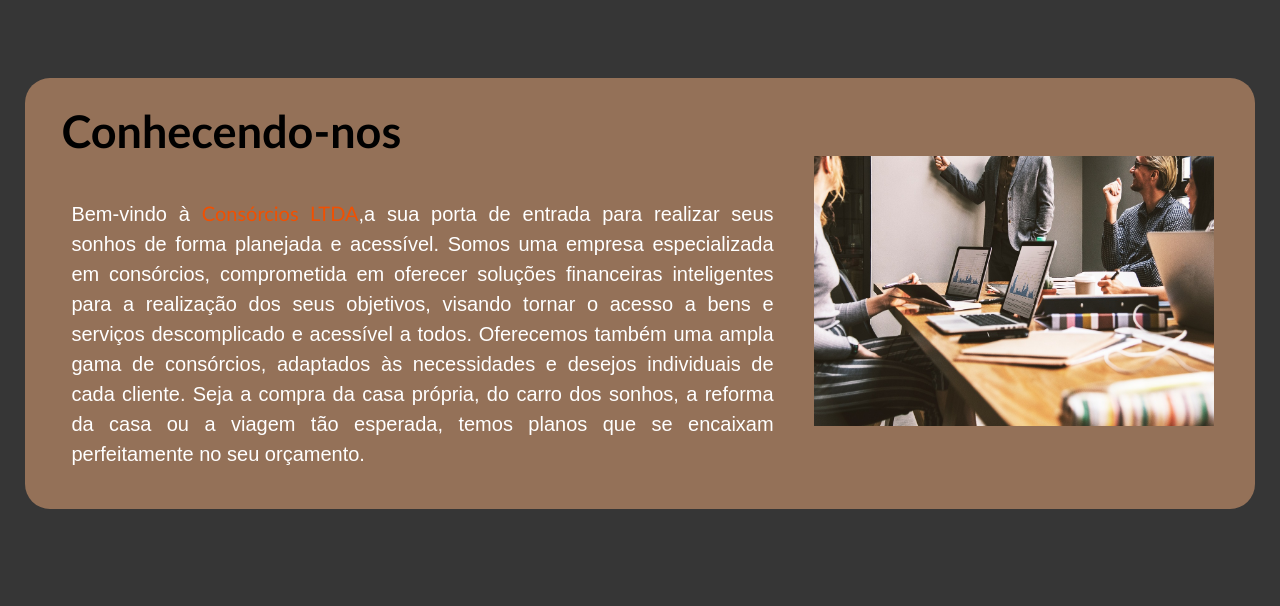
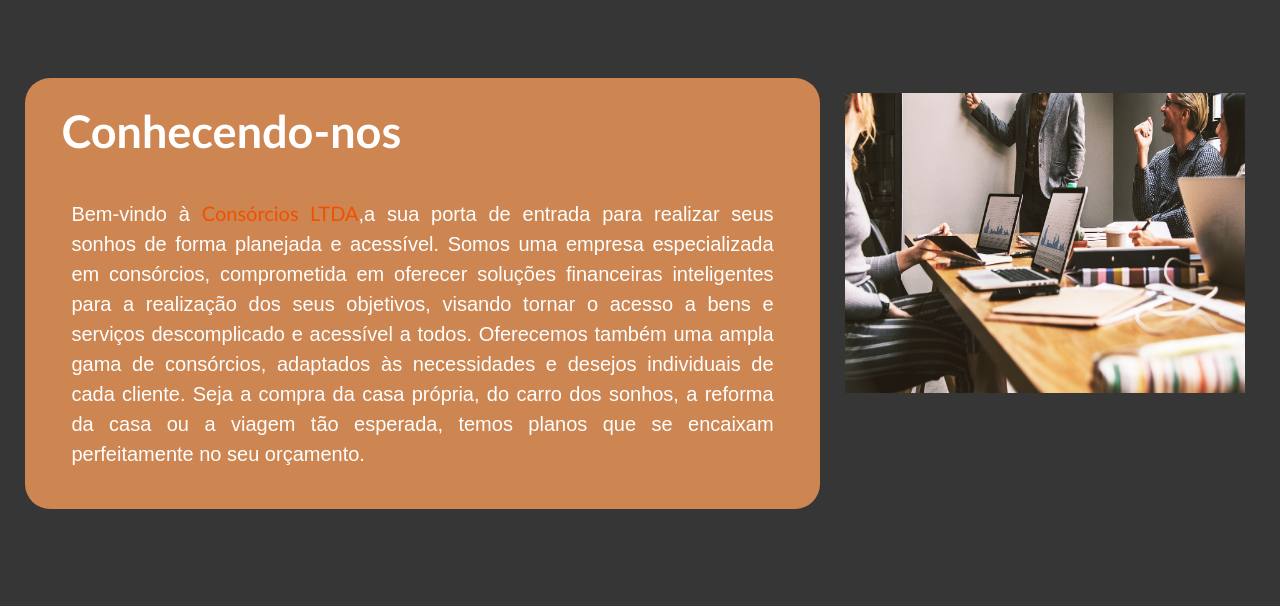
Before and after one commit to krol-rustns/website-project, a website: page index.html in a window 1280 px wide. Shown: the part 952-1558 px from the top of the page. Drawn offline with nearby package versions, Linux system fonts and the light colour scheme; no server answers.

Commit message:
last fixes

```diff
--- a/in.css
+++ b/in.css
@@ -189,8 +189,7 @@ ul {
   margin: 0px;
   margin-left: 30px;
   font-family: 'Trebuchet MS', 'Lucida Sans Unicode', 'Lucida Grande', 'Lucida Sans', Arial, sans-serif;
-  color: #000;
-
+  color: #ffffff;
 }
 
 .designH3 {
@@ -273,7 +272,7 @@ div.scrollmenu a:hover {
 }
 
 .blocos {
-  background:  rgb(148, 113, 88);
+  background:  rgb(205 133 82);
   color: #fff;
   width: 100%;
   margin-top: 80px;
@@ -283,6 +282,7 @@ div.scrollmenu a:hover {
   padding-left: 0.5%;
   padding-right: 0.5%;
   border-radius: 25px;
+  max-width: 1300px;
 }
 
 button {
@@ -483,8 +483,7 @@ a:hover {
 
 #relatorio, #imgEmpresa, #central {
   display: flex;
-  align-items: center;
-  flex-direction: row-reverse;
+  justify-content: center;
   margin-left: 0px;
 }
 
--- a/index.html
+++ b/index.html
@@ -60,9 +60,9 @@
                         do carro dos sonhos, a reforma da casa ou a viagem tão esperada, temos planos que se encaixam
                         perfeitamente no seu orçamento.</p>
                 </div>
-                <div class="imagenss">
-                    <img style="padding-bottom: 30px;" src="./img/note.jpg" width="400" height="300" alt="foto empresa"/>
-                </div>
+            </div>
+            <div class="imagenss">
+                <img style="margin-top: 95px;" src="./img/note.jpg" width="400" height="300" alt="foto empresa"/>
             </div>
         </div>
 
@@ -128,11 +128,11 @@
         <!-- Fim lista de vendas parte 1-->
 
         <div id="relatorio">
+            <div class="imagensss">
+                <img style="margin-top: 95px;" src="./img/transparency.jpg" width="400" height="300" alt="foto empresa e clientes"/>
+            </div>
             <div id="relatorioTextos" class="blocos" >
                 <div class="text" id="relatorioTextoss">
-                    <div class="imagensss">
-                        <img style="padding-top: 12px;" src="./img/transparency.jpg" width="400" height="300" alt="foto empresa e clientes"/>
-                    </div>
                     <div>
                         <h2 class="fon" style="font-size: 45px; font-weight: bold;">Transparência</h2>
                         <p class="um">Na nossa abordagem, a transparência com os nossos clientes é fundamental. Acreditamos que a confiança é
```
Also changed, not shown: 1 other file.
